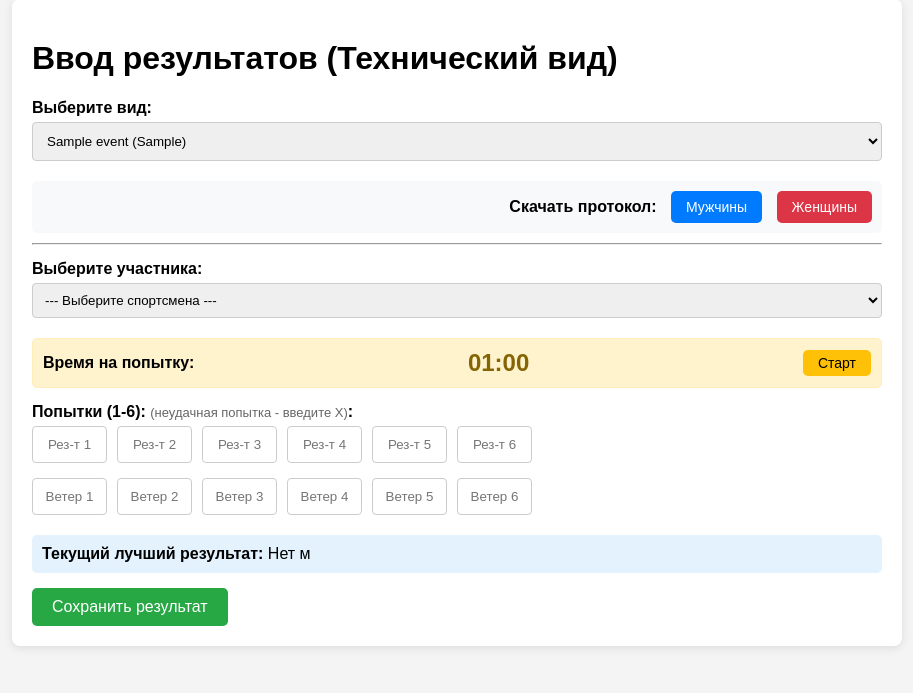
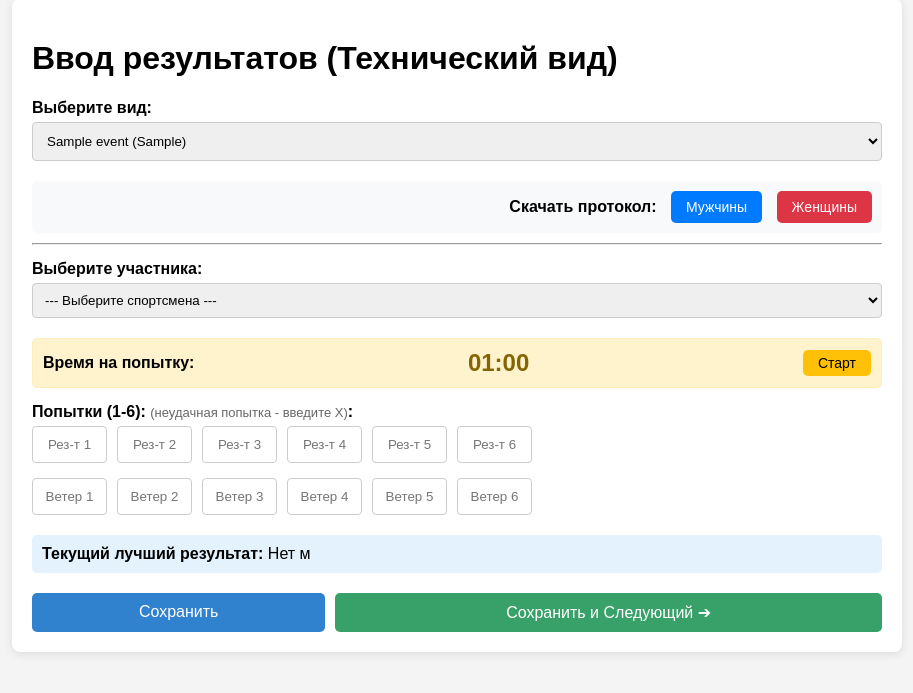
Before and after one commit to glebka19991880-jpg/athletics-abakan, a Django app: template core/templates/judge.html in a window 1280 px wide. Shown: the part 29-722 px from the top of the page, without its empty margins (183-1096 px from the left). Run offline with Django 4.2, Linux system fonts and the light colour scheme; tables that the repository leaves empty hold one stand-in row (values such as "Sample post"); the template is opened without the code that fills it: values that come from a table or form of the project are taken from there, most other values are stand-ins (such as "Sample title", 1, 10 or a date in 2020).

Commit message:
Update judge.html

```diff
--- a/core/templates/judge.html
+++ b/core/templates/judge.html
@@ -33,8 +33,7 @@
             {% endfor %}
         {% endif %}
 
-        <!-- Форма 1: Выбор соревнования (если нужно переключаться между видами по одному токену) -->
-        <!-- Если токен привязан к одному виду, этот блок можно скрыть -->
+        <!-- Форма 1: Выбор вида -->
         <form method="get">
             <input type="hidden" name="token" value="{{ token }}">
             <label>Выберите вид:</label>
@@ -46,7 +45,7 @@
         </form>
 
         {% if current_event %}
-            <!-- Блок со ссылками на скачивание -->
+            <!-- Ссылки на скачивание -->
             <div style="text-align: right; margin-top: 15px; margin-bottom: 10px; background: #f8f9fa; padding: 10px; border-radius: 5px;">
                 <strong>Скачать протокол:</strong>
                 <a href="{% url 'export_long_jump' current_event.id %}?discipline={{ current_event.name|lower }}&gender=м&token={{ token }}" class="btn-download btn-m">Мужчины</a>
@@ -81,7 +80,6 @@
                 <div class="attempts">
                     {% for i in "123456" %}
                     <div style="display: flex; flex-direction: column; gap: 5px;">
-                        <!-- Поле для РЕЗУЛЬТАТА (ветер пока не сохраняем в БД) -->
                         <input type="text" name="attempt_{{ i }}" placeholder="Рез-т {{ i }}"
                             {% if existing_result %}
                                 {% if i == '1' %}value="{{ existing_result.attempt_1|default_if_none:'' }}"
@@ -93,7 +91,6 @@
                                 {% endif %}
                             {% endif %}
                         >
-                        <!-- Поле для ВЕТРА (пока не работает, но пусть будет в интерфейсе) -->
                         <input type="text" name="wind_{{ i }}" placeholder="Ветер {{ i }}">
                     </div>
                     {% endfor %}
@@ -105,14 +102,16 @@
                     </div>
                 {% endif %}
 
-                <button type="submit">Сохранить результат</button>
+                <!-- Кнопки сохранения -->
+                <div style="display: flex; gap: 10px; margin-top: 20px;">
+                    <button type="submit" name="save_only" style="background: #3182ce; flex: 1;">Сохранить</button>
+                    <button type="submit" name="next_athlete" style="background: #38a169; flex: 2;">Сохранить и Следующий ➔</button>
+                </div>
             </form>
         {% endif %}
     </div>
 
-    <!-- Скрипты -->
     <script>
-        // Передаем токен, чтобы при смене спортсмена судью не выкинуло
         function changeAthlete(athleteId) {
             const eventId = "{{ current_event.id }}";
             const token = "{{ token }}";
@@ -121,7 +120,6 @@
             }
         }
 
-        // Скрипт для таймера
         let timerInterval;
         function startTimer() {
             clearInterval(timerInterval);
```
